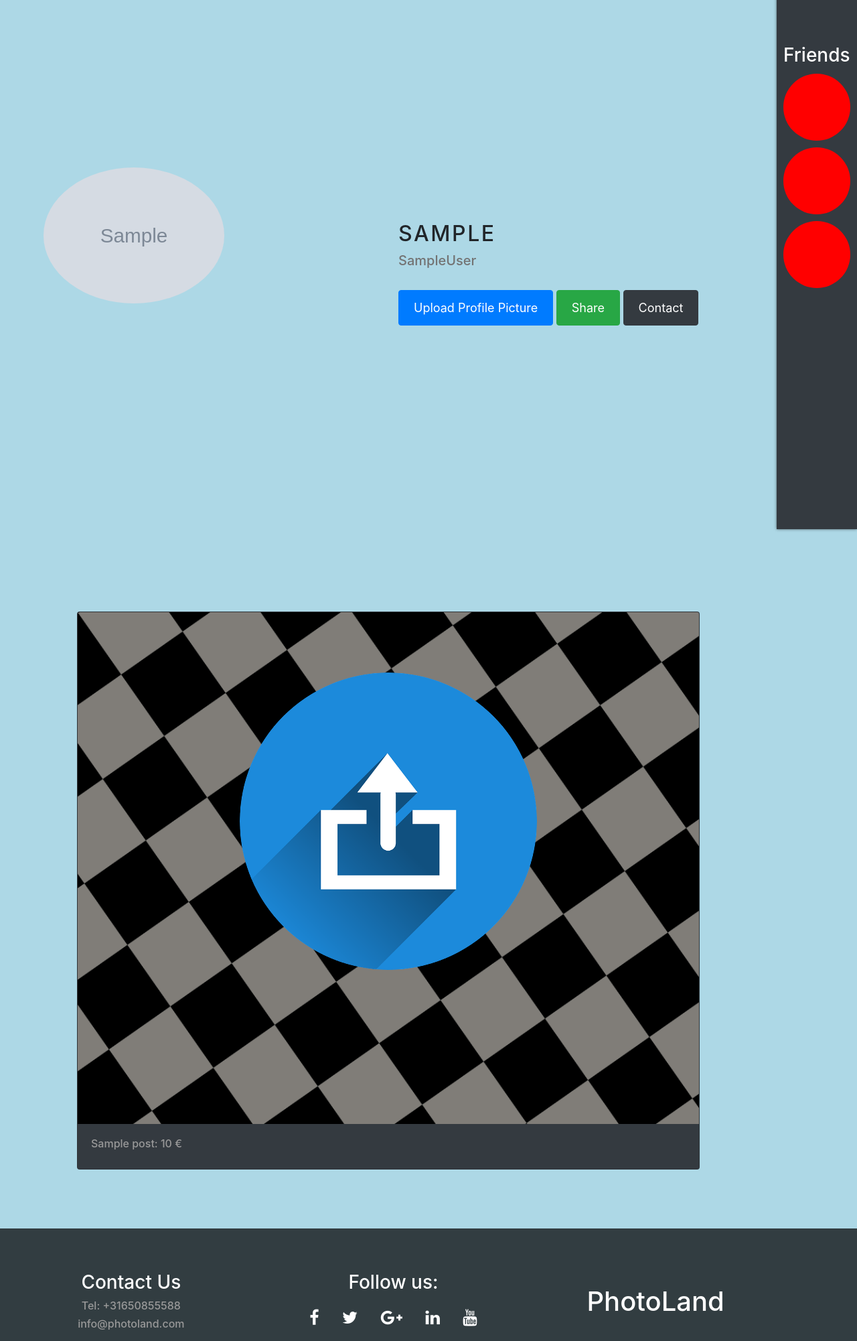
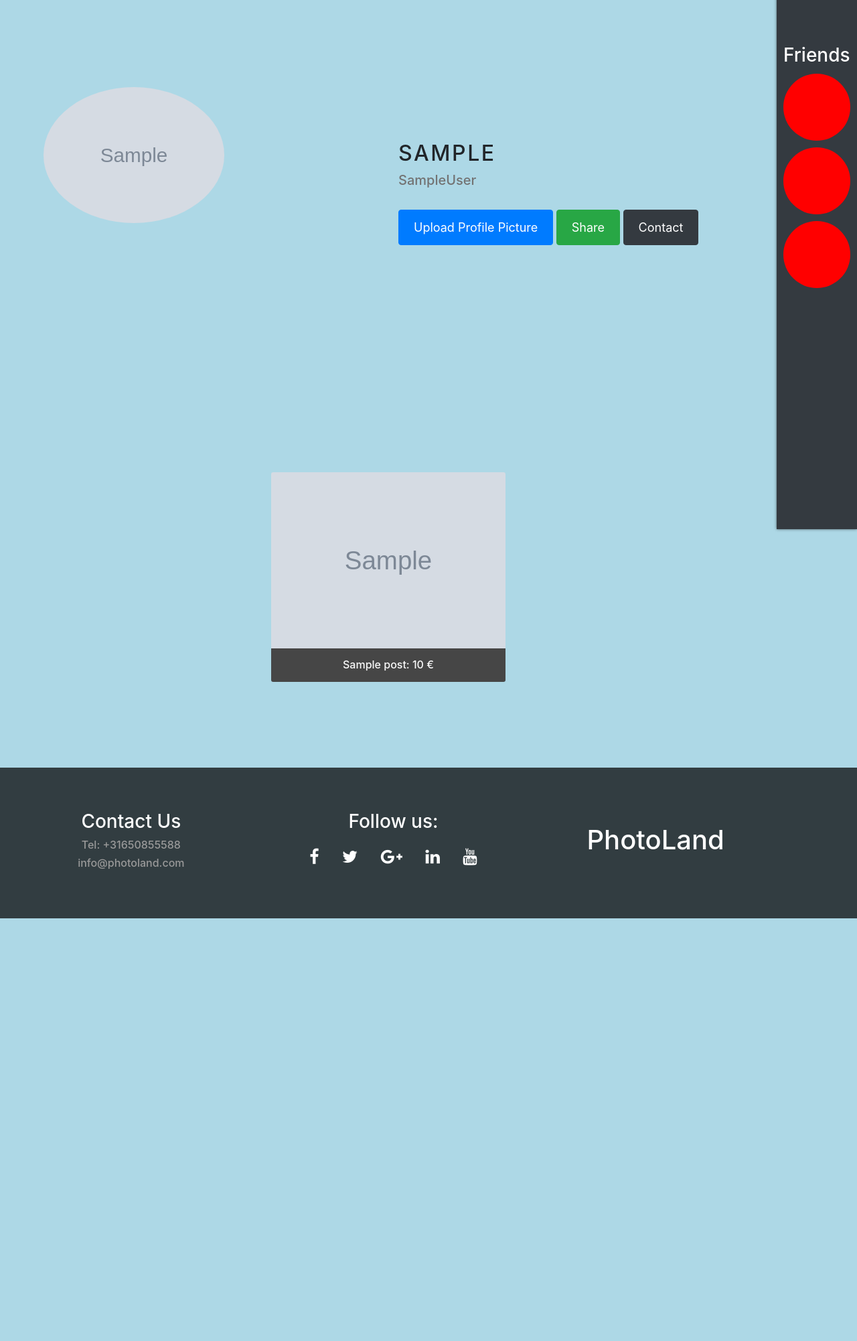
Before and after one commit to poltimmer/2ID60, a Django app: a page that uses blog/templates/blog/newUser.html in a window 1280 px wide. Shown: the part 66-2068 px from the top of the page at 67% size. After the commit the page ends 1437 px from the top, so only its background shows below. Run offline with Django 3.2, Linux system fonts and the light colour scheme; a user stored in the database is signed in; tables that the repository leaves empty hold one stand-in row (values such as "Sample post"); grey boxes marked "Sample" are stand-in pictures; some libraries are stand-ins or nearby versions.

Commit message:
fixed terrible looping

```diff
--- a/blog/models.py
+++ b/blog/models.py
@@ -6,6 +6,7 @@ from django.dispatch import receiver
 from django import forms
 
 class Post(models.Model):
+    id = models.AutoField(primary_key=True)
     author = models.ForeignKey(User, null=True, blank=True) #formerly 'author'
     title = models.CharField(max_length=200)
     text = models.TextField() #description
--- a/blog/static/css/styles.css
+++ b/blog/static/css/styles.css
@@ -434,7 +434,28 @@ footer {
 }
 
 @media (max-width: 767px){
-  .customnavbar {
-    height: auto;
+    .customnavbar {
+      height: auto;
+  }
 }
+
+.post-card {
+  margin: 10px auto;
+  border-radius: 5px;
 }
+
+.post-body {
+    background: #464646;
+    height: 50px;
+    padding: 10px;
+    display:  flex;
+    align-items: center;
+    align-content:  center;
+    border-bottom-right-radius: 3px;
+    border-bottom-left-radius: 3px;
+}
+
+.post-text {
+  color: #f9f9f9;
+  margin: auto;
+}
--- a/blog/templates/blog/newUser.html
+++ b/blog/templates/blog/newUser.html
@@ -3,11 +3,6 @@
 {% load staticfiles %}
 
 {% block content %}
-    <br>
-    <br>
-    <br>
-    <br>
-    <br>
     <br>
 
     <!-- START OF PROFILE PICTURE -->
@@ -53,26 +48,19 @@
       </div>
 
 <!-- START OF IMAGE UPLOAD-->
-<br>
-<br>
-
     <!-- START OF CARD GROUPS ROW1-->
-      <div class="card-deck cards-sm-6 cards-md-4 cards-lg-3">
-        {% for post in posts%}
-        <div class="card text-white bg-dark mb-3">
-          <img class="card-img-top" src="{% static 'img/upload.png' %}" alt="Upload your image here">
-          <div class="card-img-overlay">
-          <a href="{% url 'post_new' %}">  <img class="card-img-top profile-pic" style="margin-left: 25%" src="{% static 'img/uploadSymbol.png' %}" alt="Upload"></a>
+      <div class="container">
+        <div class="row">
+          {% for post in posts%}
+          <div class="col-lg-4 col-md-6 post-card">
+            <img class="card-img-top" src="/static/media/{{ post.img }}" alt="Upload your image here">
+            <div class="post-body">
+                  <h6 class="post-text">{{ post.title }}:&nbsp{{ post.price }}&nbsp€</h6>
+            </div>
           </div>
-          <div class="card-body">
-                <h6>{{ post.title }}:&nbsp{{ post.price }}&nbsp€</h6>
-              <!--<p class="card-text">{{user.Posts.title}}</p>-->
-
-            <!--<p class="card-text"><small class="text-muted">Last updated 3 mins ago</small></p>-->
-          </div>
+          {% endfor %}
         </div>
-        {% endfor %}
-      </div>
+    </div>
     <!-- END OF CARD GROUPS ROW1-->
     <!-- START OF CARD GROUPS ROW2
     <div class="card-deck">
--- a/blog/views.py
+++ b/blog/views.py
@@ -84,7 +84,7 @@ def upload_img(request):
     if request.method == 'POST':
         form = ImageUploadForm(request.POST, request.FILES)
         if form.is_valid():
-            m = Post.objects.get(pk=Post.title)
+            m = Post.objects.get(pk=Post.id)
             m.img = form.cleaned_data['image']
             m.save()
             return redirect('newUser')
```
